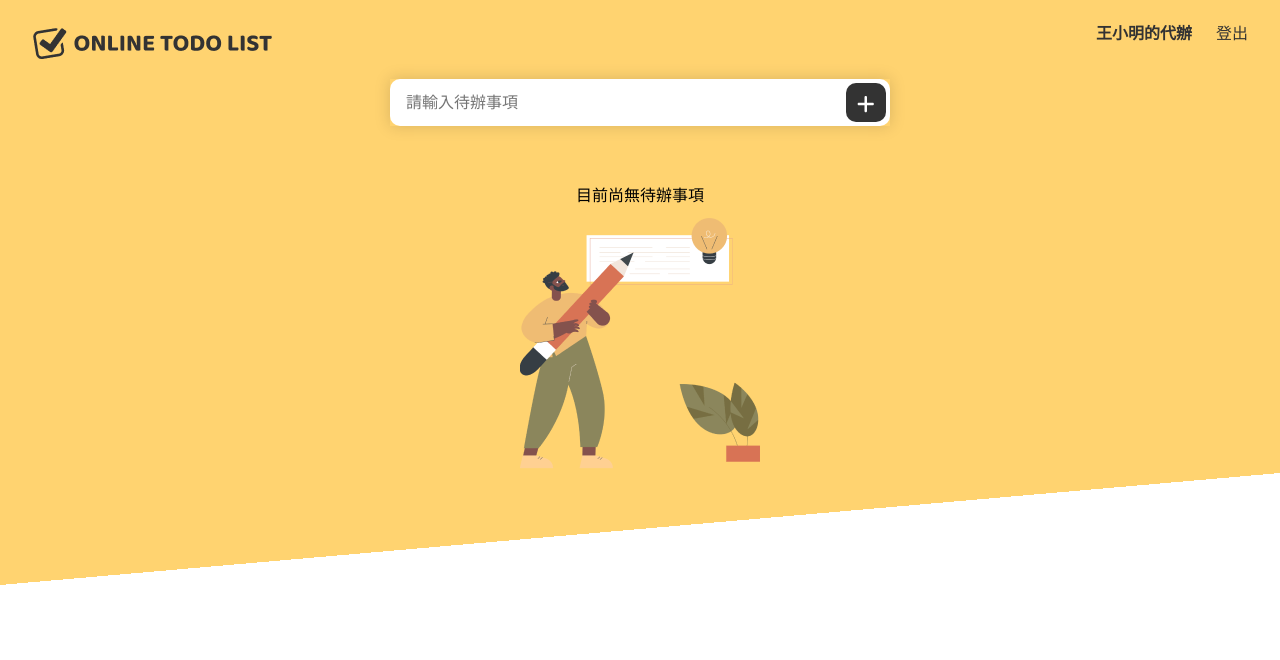
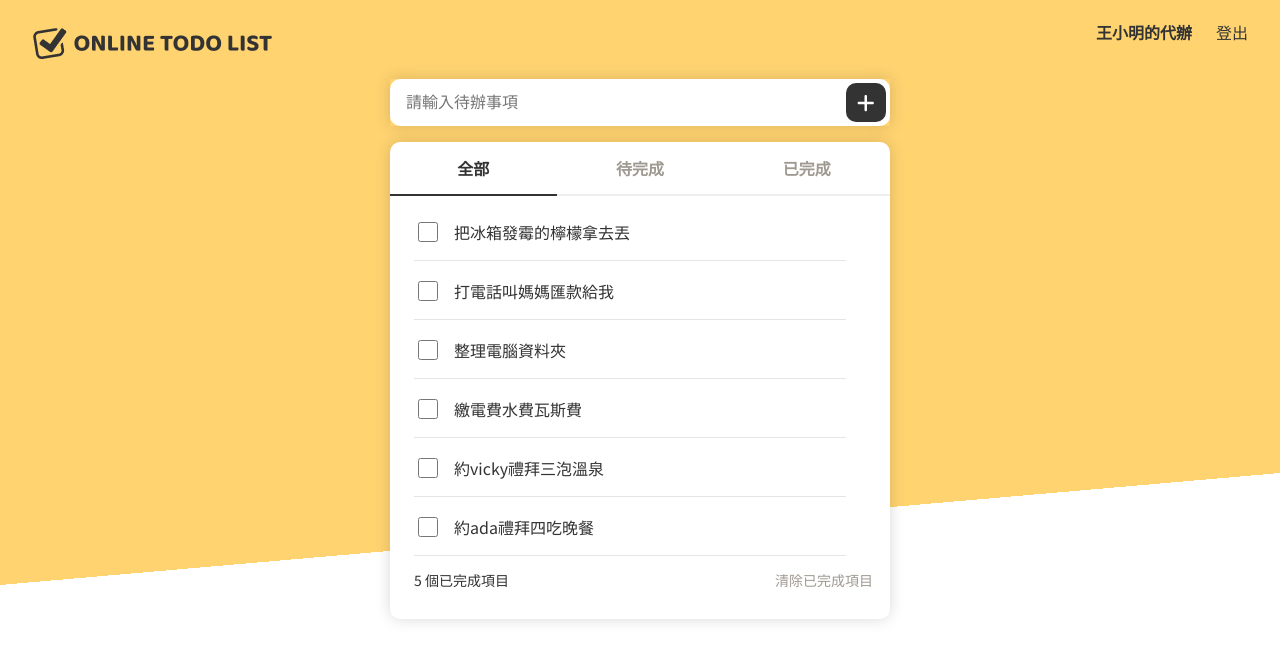
Before and after one commit to gmwu185/react-preliminary-tasks, a React (Create React App) app in the folder todolist-web-app/: page /#/todolist in a window 1280 px wide. Shown: the top 660 px of the page. Built offline with nearby package versions, Linux system fonts and the light colour scheme.

Commit message:
拆分 todolist 元件與子元件

```diff
--- a/todolist-web-app/src/App.js
+++ /dev/null
@@ -1,18 +0,0 @@
-import { Routes, Route } from 'react-router-dom';
-import LoginPage from './components/LoginPage';
-import SignUp from './components/SignUp';
-import ToDoList from './components/ToDoList';
-
-function App() {
-  return (
-    <div className="App">
-      <Routes>
-        <Route path="/" element={<LoginPage />} />
-        <Route path="/sign_up" element={<SignUp />} />
-        <Route path="/todolist" element={<ToDoList />} />
-      </Routes>
-    </div>
-  );
-}
-
-export default App;
--- a/todolist-web-app/src/components/ToDoList.jsx
+++ /dev/null
@@ -1,93 +0,0 @@
-import { useState } from 'react';
-import { FontAwesomeIcon } from '@fortawesome/react-fontawesome';
-import { faPlus, faTimes } from '@fortawesome/free-solid-svg-icons';
-
-const ToDoList = () => {
-  const [todos, setTodos] = useState([
-    // { id: 1, content: '把冰箱發霉的檸檬拿去丟', finish: false },
-    // { id: 2, content: '打電話叫媽媽匯款給我', finish: true },
-    // { id: 3, content: '整理電腦資料夾', finish: false },
-    // { id: 4, content: '繳電費水費瓦斯費', finish: false },
-    // { id: 5, content: '約vicky禮拜三泡溫泉', finish: false },
-    // { id: 6, content: '約ada禮拜四吃晚餐', finish: false },
-  ]);
-
-  return (
-    <div id="todoListPage" className="bg-half">
-      <nav>
-        <h1>
-          <a href="#">ONLINE TODO LIST</a>
-        </h1>
-        <ul>
-          <li className="todo_sm">
-            <a href="#">
-              <span>王小明的代辦</span>
-            </a>
-          </li>
-          <li>
-            <a href="#loginPage">登出</a>
-          </li>
-        </ul>
-      </nav>
-      <div className="conatiner todoListPage vhContainer">
-        <div className="todoList_Content">
-          <div className="inputBox">
-            <input type="text" placeholder="請輸入待辦事項" />
-            <a href="#">
-              <FontAwesomeIcon icon={faPlus} />
-            </a>
-          </div>
-          {todos.length > 0 ? (
-            <div className="todoList_list">
-              <ul className="todoList_tab">
-                <li>
-                  <a href="#" className="active">
-                    全部
-                  </a>
-                </li>
-                <li>
-                  <a href="#">待完成</a>
-                </li>
-                <li>
-                  <a href="#">已完成</a>
-                </li>
-              </ul>
-              <div className="todoList_items">
-                <ul className="todoList_item">
-                  {todos.map((todo, i) => {
-                    return (
-                      <li key={todo.id}>
-                        <label className="todoList_label">
-                          <input
-                            className="todoList_input"
-                            type="checkbox"
-                            value="true"
-                          />
-                          <span>{todo.content}</span>
-                        </label>
-                        <a href="#">
-                          <FontAwesomeIcon icon={faTimes} />
-                        </a>
-                      </li>
-                    );
-                  })}
-                </ul>
-                <div className="todoList_statistics">
-                  <p> 5 個已完成項目</p>
-                  <a href="#">清除已完成項目</a>
-                </div>
-              </div>
-            </div>
-          ) : (
-            <div className="todoList_noTodo">
-              <p className="todoList_noTodo_title">目前尚無待辦事項</p>
-              <img className="todoList_noTodo_img" src="assets/img/on-todo-img.png" alt="" />
-            </div>
-          )}
-        </div>
-      </div>
-    </div>
-  );
-};
-
-export default ToDoList;
--- /dev/null
+++ b/todolist-web-app/src/components/todolist/NewTodoInput.jsx
@@ -0,0 +1,17 @@
+import { FontAwesomeIcon } from '@fortawesome/react-fontawesome';
+import { faPlus } from '@fortawesome/free-solid-svg-icons';
+
+const hrefLink = '#';
+
+const NewTodoInput = (props) => {
+  return (
+    <div className="inputBox">
+      <input type="text" placeholder="請輸入待辦事項" />
+      <a href={hrefLink}>
+        <FontAwesomeIcon icon={faPlus} />
+      </a>
+    </div>
+  );
+};
+
+export default NewTodoInput;
--- /dev/null
+++ b/todolist-web-app/src/components/todolist/Notodo.jsx
@@ -0,0 +1,14 @@
+const Notodo = () => {
+  return (
+    <div className="todoList_noTodo">
+      <p className="todoList_noTodo_title">目前尚無待辦事項</p>
+      <img
+        className="todoList_noTodo_img"
+        src="assets/img/on-todo-img.png"
+        alt=""
+      />
+    </div>
+  );
+};
+
+export default Notodo;
--- /dev/null
+++ b/todolist-web-app/src/components/todolist/TodoItem.jsx
@@ -0,0 +1,28 @@
+import { FontAwesomeIcon } from '@fortawesome/react-fontawesome';
+import { faTimes } from '@fortawesome/free-solid-svg-icons';
+
+const hrefLink = '#';
+
+const TodoItem = (props) => {
+  const {
+    todosData,
+    // selectType,
+    // setSelectType,
+  } = props;
+
+  return todosData.map((todo, i) => {
+    return (
+      <li key={todo.id}>
+        <label className="todoList_label">
+          <input className="todoList_input" type="checkbox" value="true" />
+          <span>{todo.content}</span>
+        </label>
+        <a href={hrefLink}>
+          <FontAwesomeIcon icon={faTimes} />
+        </a>
+      </li>
+    );
+  });
+};
+
+export default TodoItem;
--- /dev/null
+++ b/todolist-web-app/src/components/todolist/TodoItems.jsx
@@ -0,0 +1,32 @@
+import TodoTab from '../todolist/TodoTab';
+import TodoItem from '../todolist/TodoItem';
+
+const hrefLink = '#';
+
+const TodoItems = (props) => {
+  const {
+    todosData,
+    // selectType,
+    setSelectType,
+  } = props;
+
+  return (
+    <div className="todoList_list">
+      <TodoTab
+        // selectType={selectType}
+        setSelectType={setSelectType}
+      />
+      <div className="todoList_items">
+        <ul className="todoList_item">
+          <TodoItem todosData={todosData} />
+        </ul>
+        <div className="todoList_statistics">
+          <p> 5 個已完成項目</p>
+          <a href={hrefLink}>清除已完成項目</a>
+        </div>
+      </div>
+    </div>
+  );
+};
+
+export default TodoItems;
--- /dev/null
+++ b/todolist-web-app/src/components/todolist/TodoNav.jsx
@@ -0,0 +1,23 @@
+const hrefLink = '#';
+
+const TodoNav = () => {
+  return (
+    <nav>
+      <h1>
+        <a href={hrefLink}>ONLINE TODO LIST</a>
+      </h1>
+      <ul>
+        <li className="todo_sm">
+          <a href={hrefLink}>
+            <span>王小明的代辦</span>
+          </a>
+        </li>
+        <li>
+          <a href="#loginPage">登出</a>
+        </li>
+      </ul>
+    </nav>
+  );
+};
+
+export default TodoNav;
--- /dev/null
+++ b/todolist-web-app/src/components/todolist/TodoTab.jsx
@@ -0,0 +1,49 @@
+import { useState } from 'react';
+
+const hrefLink = '#';
+
+const TodoTab = (props) => {
+  const {
+    // selectType,
+    setSelectType,
+  } = props;
+
+  const [tabStatus, setTabStatus] = useState([
+    { type: 'all', text: '全部', active: true },
+    { type: 'unfinish', text: '待完成', active: false },
+    { type: 'finish', text: '已完成', active: false },
+  ]);
+
+  return (
+    <ul className="todoList_tab">
+      {tabStatus.map((item, i) => {
+        const changeActive = (e) => {
+          const statuFilter = tabStatus.filter((item) => {
+            if (e.target.text === item.text) {
+              item.active = true;
+              setSelectType(item.type);
+            } else {
+              item.active = false;
+            }
+            return item;
+          });
+          setTabStatus(statuFilter);
+          e.preventDefault();
+        };
+        return (
+          <li key={i}>
+            <a
+              href={hrefLink}
+              className={item.active ? 'active' : ''}
+              onClick={(e) => changeActive(e)}
+            >
+              {item.text}
+            </a>
+          </li>
+        );
+      })}
+    </ul>
+  );
+};
+
+export default TodoTab;
--- /dev/null
+++ b/todolist-web-app/src/components/todolist/index.jsx
@@ -0,0 +1,40 @@
+import { useState } from 'react';
+
+import TodoNav from '../todolist/TodoNav';
+import NewTodoInput from '../todolist/NewTodoInput';
+import TodoItems from '../todolist/TodoItems';
+import Notodo from '../todolist/Notodo';
+
+const ToDoListPage = () => {
+  const [selectType, setSelectType] = useState('all');
+  const [todosData, setTodosData] = useState([
+    { id: 1, content: '把冰箱發霉的檸檬拿去丟', finish: false },
+    { id: 2, content: '打電話叫媽媽匯款給我', finish: true },
+    { id: 3, content: '整理電腦資料夾', finish: false },
+    { id: 4, content: '繳電費水費瓦斯費', finish: false },
+    { id: 5, content: '約vicky禮拜三泡溫泉', finish: false },
+    { id: 6, content: '約ada禮拜四吃晚餐', finish: false },
+  ]);
+
+  return (
+    <div id="todoListPage" className="bg-half">
+      <TodoNav />
+      <div className="conatiner todoListPage vhContainer">
+        <div className="todoList_Content">
+          <NewTodoInput />
+          {todosData.length > 0 ? (
+            <TodoItems
+              todosData={todosData}
+              // selectType={selectType}
+              setSelectType={setSelectType}
+            />
+          ) : (
+            <Notodo />
+          )}
+        </div>
+      </div>
+    </div>
+  );
+};
+
+export default ToDoListPage;
--- a/todolist-web-app/src/index.js
+++ b/todolist-web-app/src/index.js
@@ -1,15 +1,23 @@
 import React from 'react';
 import ReactDOM from 'react-dom/client';
-import { HashRouter } from 'react-router-dom';
+import { HashRouter, Routes, Route } from 'react-router-dom';
+import reportWebVitals from './reportWebVitals';
+
 import './scss/index.scss';
-import App from './App';
-import reportWebVitals from './reportWebVitals';
+
+import LoginPage from './components/LoginPage';
+import SignUp from './components/SignUp';
+import ToDoList from './components/todolist/index';
 
 const root = ReactDOM.createRoot(document.getElementById('root'));
 root.render(
   <React.StrictMode>
     <HashRouter>
-      <App />
+      <Routes>
+        <Route path="/" element={<LoginPage />} />
+        <Route path="/sign_up" element={<SignUp />} />
+        <Route path="/todolist" element={<ToDoList />} />
+      </Routes>
     </HashRouter>
   </React.StrictMode>
 );
--- a/todolist-web-app/src/scss/index.css
+++ b/todolist-web-app/src/scss/index.css
@@ -395,7 +395,9 @@ nav ul a span {
 }
 
 .inputBox a {
-  display: block;
+  display: flex;
+  align-items: center;
+  justify-content: center;
   width: 40px;
   height: 39px;
   position: absolute;
--- a/todolist-web-app/src/scss/index.scss
+++ b/todolist-web-app/src/scss/index.scss
@@ -397,7 +397,9 @@ nav ul a span {
 }
 
 .inputBox a {
-  display: block;
+  display: flex;
+  align-items: center;
+  justify-content: center;
   width: 40px;
   height: 39px;
   position: absolute;
```
Also changed, not shown: 1 other file (tests, documents, lock files or other folders).
